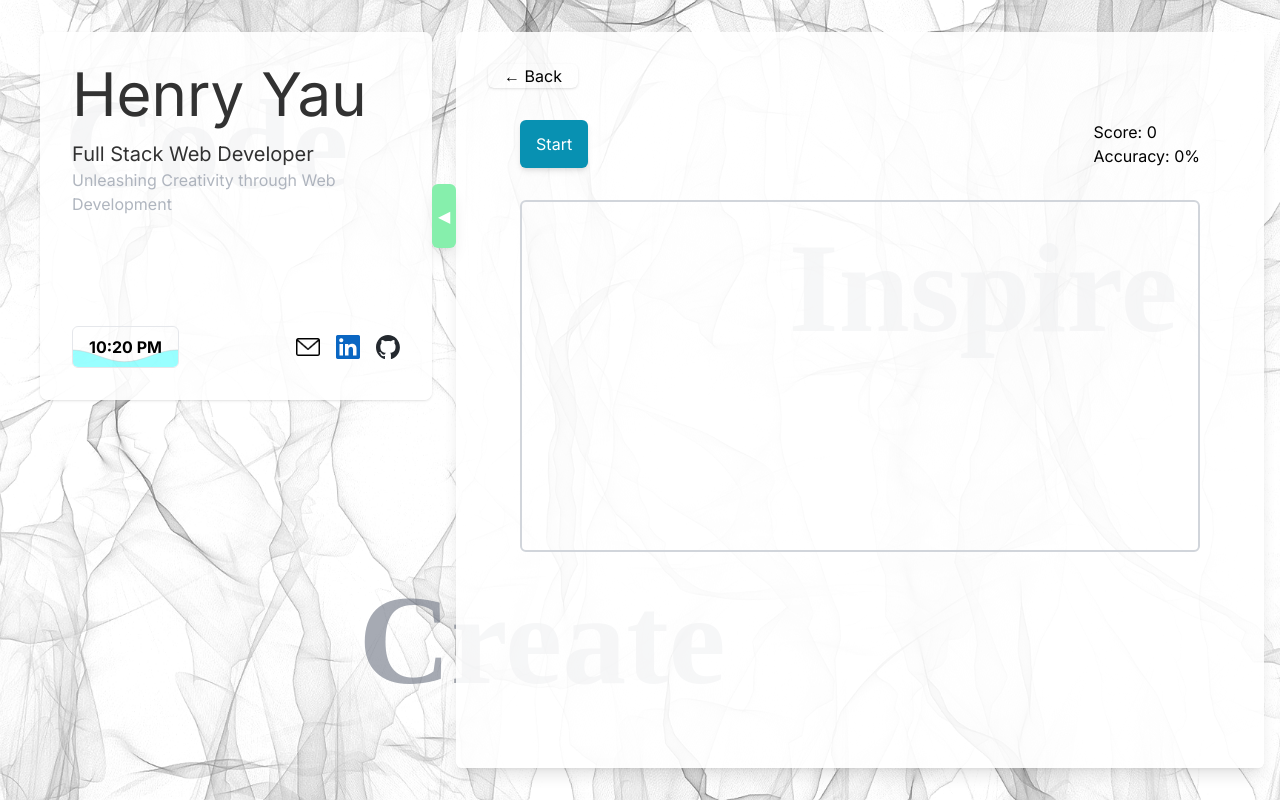
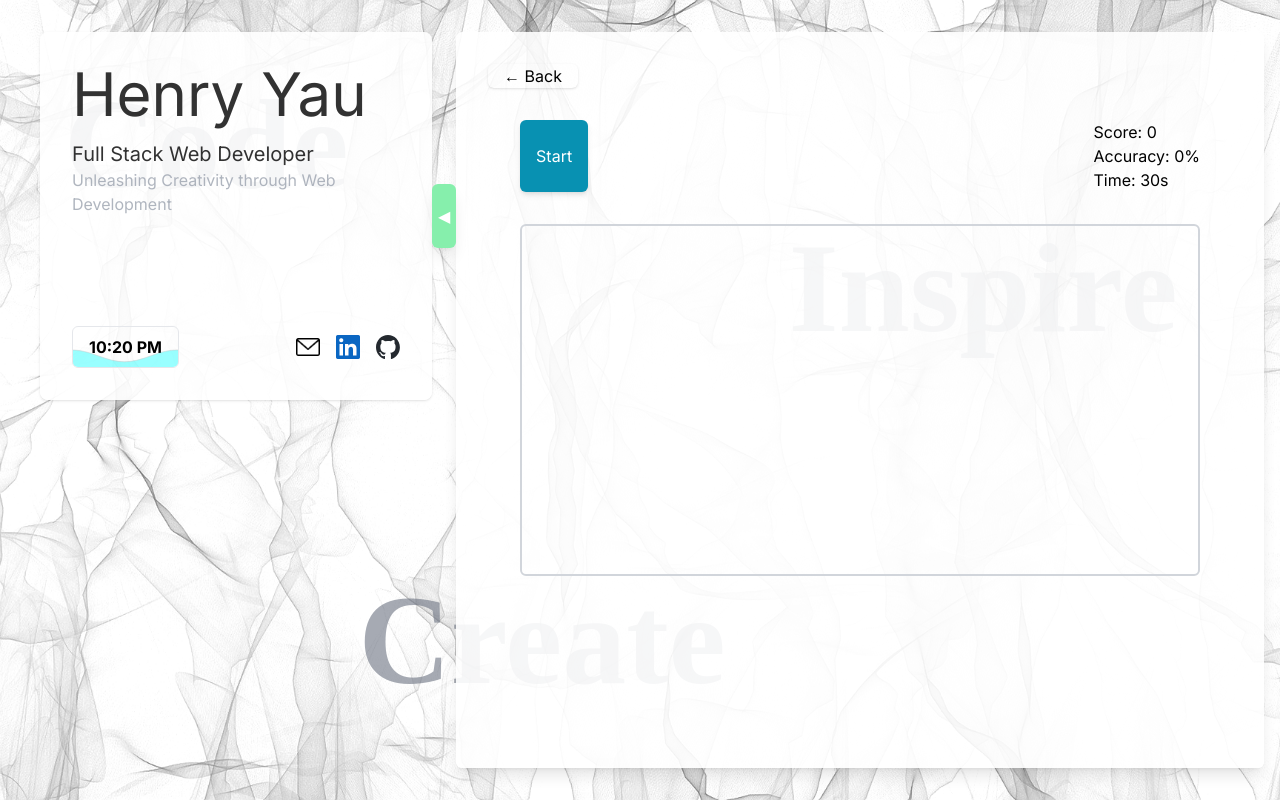
Before and after one commit to BpaYWH/BpaYWH.github.io, a Next.js app: page /lab/aim-training in a window 1280 px wide. Built offline with nearby package versions, Linux system fonts and the light colour scheme.

Commit message:
UPDATE: working countdown timer

```diff
--- a/app/lab/aim-training/page.tsx
+++ b/app/lab/aim-training/page.tsx
@@ -95,7 +95,7 @@ export default function AimTraining(): ReactElement {
         <div>
           <p>Score: {score}</p>
           <p>Accuracy: {accuracy}%</p>
-          {/* <Timer isCounting={isStarted} setIsCounting={setIsStarted} /> */}
+          <Timer counting={isStarted} setCounting={setIsStarted} />
         </div>
       </div>
       <div id="clickDiv" className="relative mt-8 w-full h-full border-2 border-gray-300 rounded-md" onClick={handleMissClick}>
--- a/components/general/timer/index.tsx
+++ b/components/general/timer/index.tsx
@@ -1,8 +1,8 @@
-import { useEffect, useState } from "react";
+import { Dispatch, SetStateAction, useEffect, useRef, useState } from "react";
 
 interface Props {
-   isCounting: boolean;
-   setIsCounting: (isCounting: boolean) => void;
+   counting: boolean;
+   setCounting: Dispatch<SetStateAction<boolean>>;
 }
 
 const clearTimer = (timer: NodeJS.Timer | null) => {
@@ -11,46 +11,33 @@ const clearTimer = (timer: NodeJS.Timer | null) => {
    }
 }
 
-function Timer({isCounting, setIsCounting}: Props) {
-   const [timer, setTimer] = useState<NodeJS.Timer | null>(null);
+function Timer({counting, setCounting}: Props) {
    const [time, setTime] = useState(30);
+   const currentTimer = useRef<NodeJS.Timer | null>(null);
 
    const refreshTimer = () => {
-      console.log(time)
-      if (time - 1 === 0) {
-         setIsCounting(false);
-         clearTimer(timer);
-         return;
-      }
-      setTime(time => time - 1);
+      setTime(time => {
+         if (time - 1 === 0)
+            setCounting(!counting);
+         return (time - 1);
+      });
    };
 
    useEffect(() => {
-      if (time === 0) {
-         setIsCounting(false);
-         clearTimer(timer);
+      if (counting) {
+         currentTimer.current = setInterval(refreshTimer, 100);
       }
       else {
-         if (!isCounting) {
-            clearTimer(timer);
-         }
-         else {
-            if (!timer) {
-               const newTimer = setInterval(() => {
-                  console.log(time);
-                  setTime(time - 1);
-               }, 500);
-               setTimer(newTimer);
-               setTime(30);
-            }
-         }
+         clearTimer(currentTimer.current);
+         setTime(30);
       }
+   }, [counting]);
 
+   useEffect(() => {
       return () => {
-         clearTimer(timer);
+         clearTimer(currentTimer.current);
       }
-
-   }, [isCounting, time]);
+   }, []);
 
    return (
       <p>Time: {time}s</p>
```
